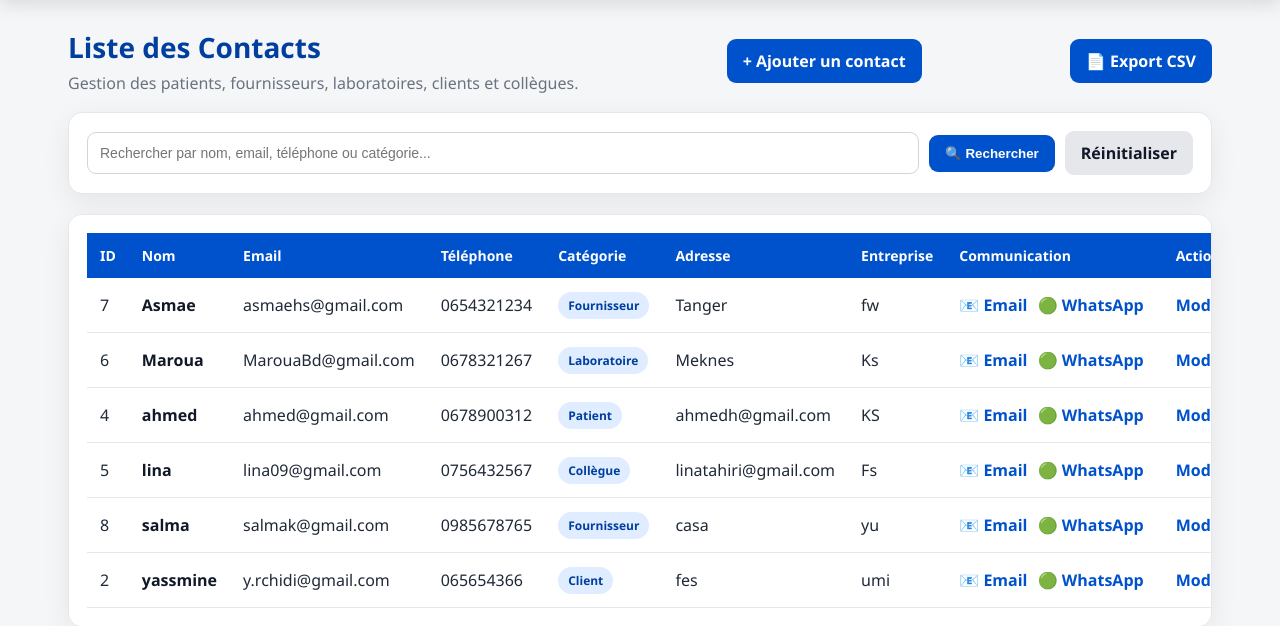
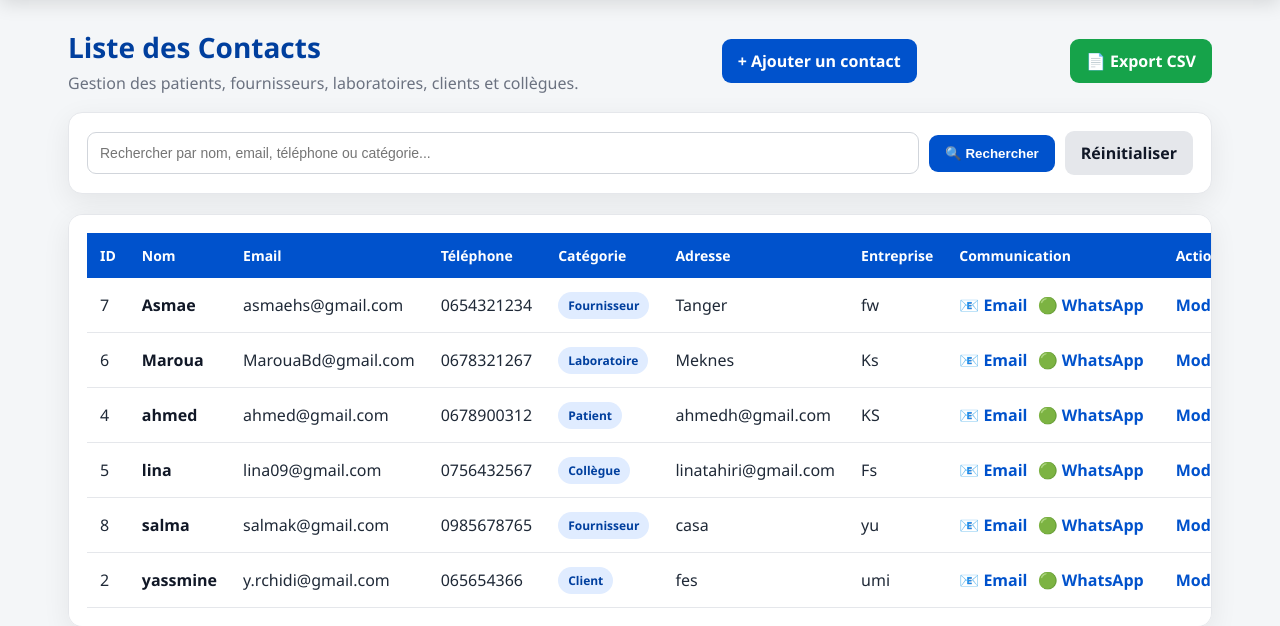
Before and after one commit to jaissi-74/gestion_cabinet_medical, a Flask app: page /contacts in a window 1280 px wide. Shown: the part 66-692 px from the top of the page. Run offline with Flask 3, Linux system fonts and the light colour scheme; a user stored in the database is signed in; data comes from the database, SQL or seed files in the repository.

Commit message:
Update style.css

```diff
--- a/static/style.css
+++ b/static/style.css
@@ -68,6 +68,15 @@ tr:hover{background:#f8fafc}
 .subtitle{text-align:center;color:var(--muted);margin-bottom:24px}
 .hint{text-align:center;color:var(--muted);font-size:13px}
 
+.export-btn{
+    background:#16a34a;
+    margin-left:10px;
+}
+
+.export-btn:hover{
+    background:#15803d;
+}
+
 @media(max-width:760px){
   .navbar{height:auto;flex-direction:column;gap:10px;padding:16px}
   .page-header{flex-direction:column;align-items:flex-start}
```
